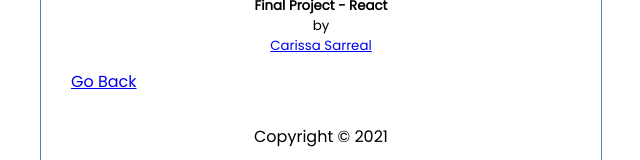
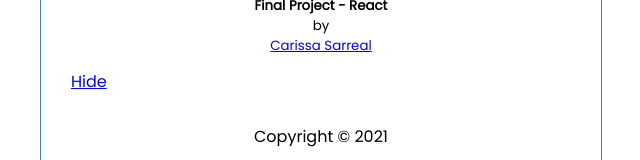
Before and after one commit to imcarissa/wishlist-app, a React (Create React App) app: page /about in a window 1280 px wide. Shown: the part 572-732 px from the top of the page, without its empty margins (319-959 px from the left). Built offline with nearby package versions, Linux system fonts and the light colour scheme; no server answers.

Commit message:
Go Back text changed to hide

```diff
--- a/src/components/About.js
+++ b/src/components/About.js
@@ -11,7 +11,7 @@ const About = () => {
           <a href="http://github.com/imcarissa/wishlist-app">Carissa Sarreal</a>
       <br/>
       </p></small>
-      <Link to='/'>Go Back</Link>
+      <Link to='/'>Hide</Link>
     </div>
   )
 }
--- a/src/components/Contact.js
+++ b/src/components/Contact.js
@@ -10,7 +10,7 @@ const Contact = () => {
             <a href="github.com/imcarissa">Github</a>
             <br/><br/>
         </p>
-            <Link to='/'>Go Back</Link>
+            <Link to='/'>Hide</Link>
         </div>
     )
 }
```
Also changed, not shown: 1 other file (tests, documents, lock files or other folders).
